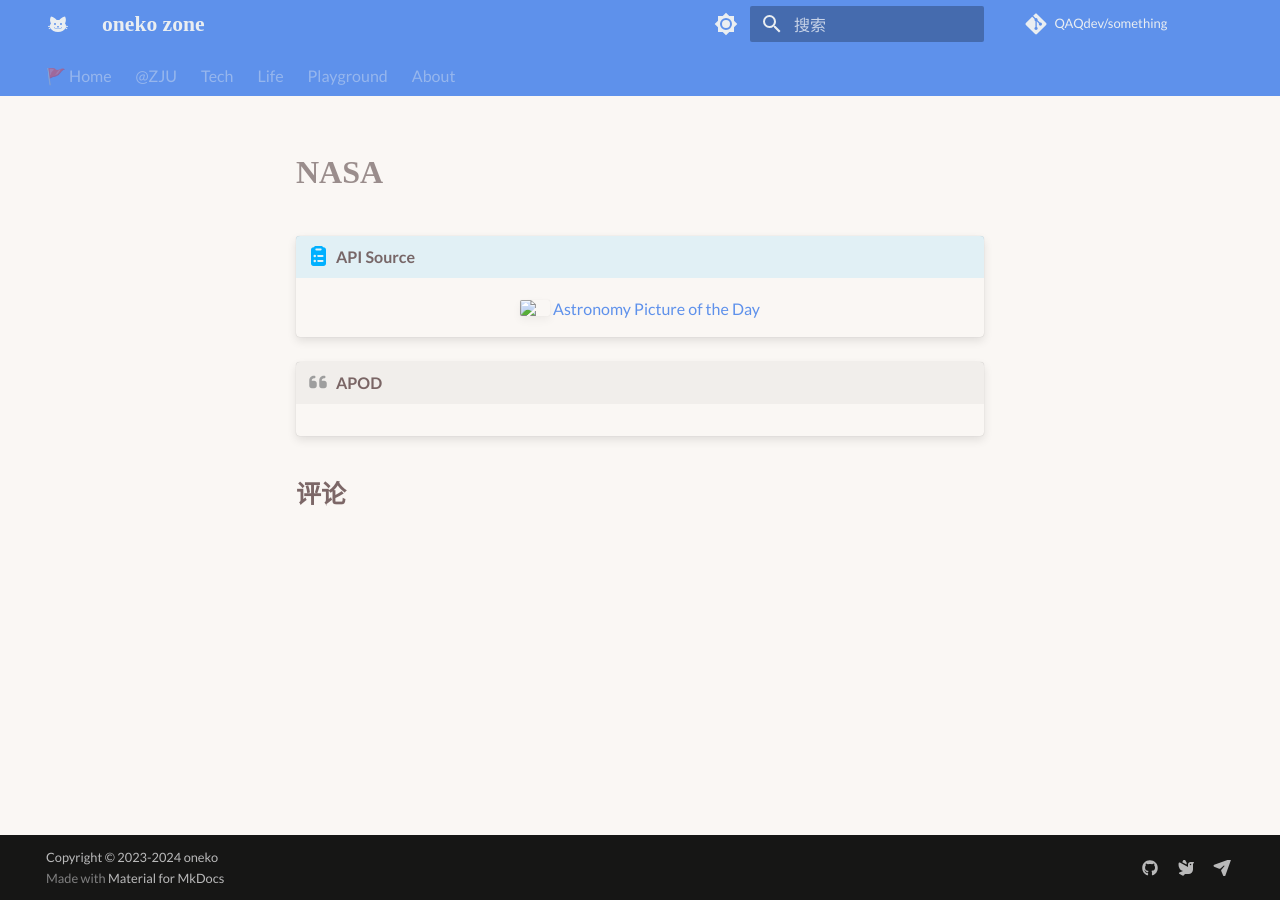
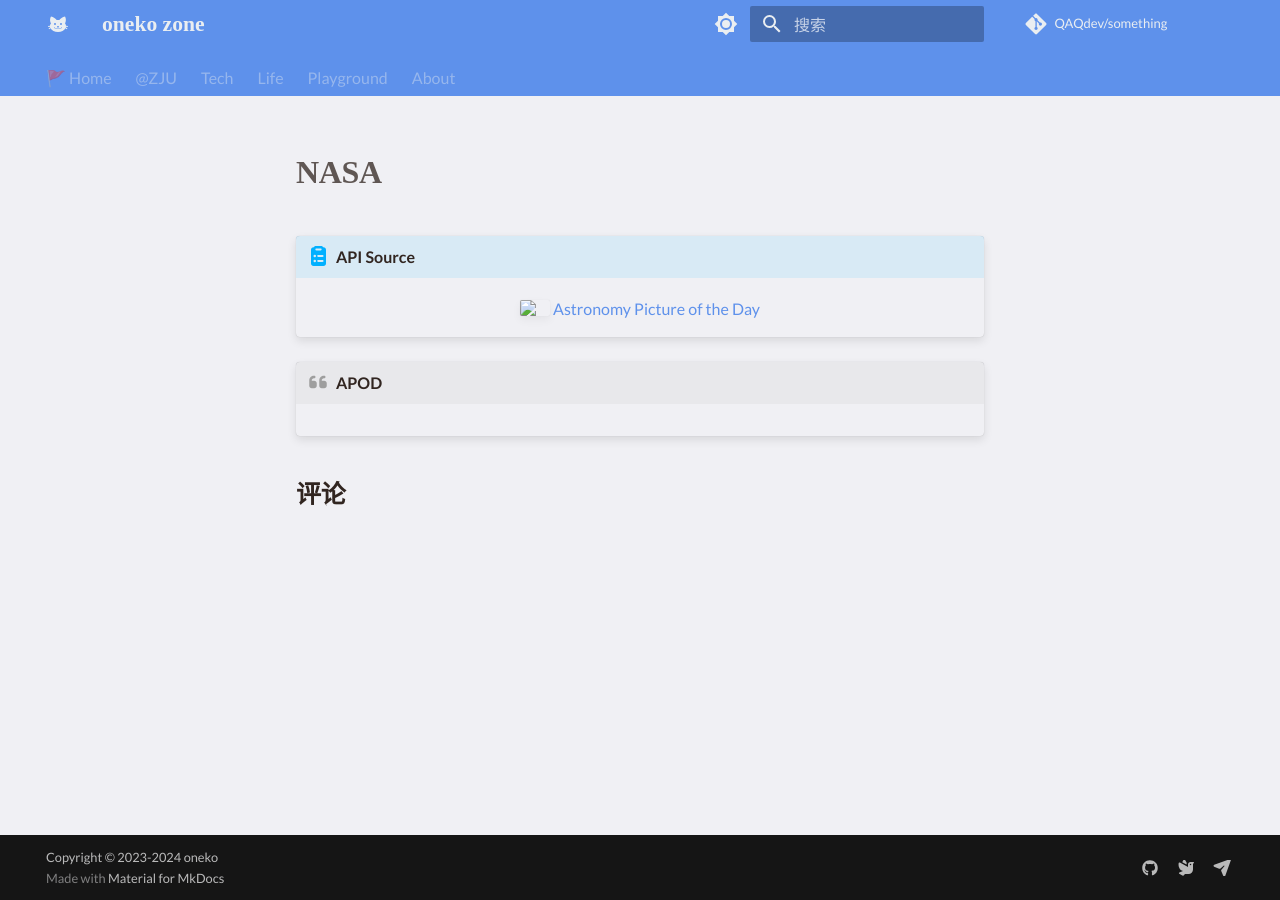
Before and after one commit to QAQdev/notes, an MkDocs documentation site: the page built from docs/Playground/NASA.md, in a window 1280 px wide. Built offline with MkDocs 1.6.1 and Material for MkDocs 9.7.7, drawn with Linux system fonts in a browser that asks for light colours; some web fonts are replaced; comment, search, counter and statistics services are not loaded.

Commit message:
调整css

```diff
--- a/docs/css/extra.css
+++ b/docs/css/extra.css
@@ -57,15 +57,8 @@
     font-weight: 500;
 }
 
-.md-typeset h1,
-.md-typeset h2,
-.md-typeset h3,
-.md-typeset h4 {
-    letter-spacing: 0;
-}
-
 li {
-    line-height: 1.2;
+    line-height: 1.5;
 }
 
 .md-tabs__link--active,
@@ -106,11 +99,11 @@
 
 :root,
 [data-md-color-scheme=default] {
-    --md-default-fg-color: rgba(88, 63, 63, 0.78);
-    --md-default-fg-color--light: rgba(72, 52, 52, .54);
-    --md-default-fg-color--lighter: rgba(72, 52, 52, .32);
-    --md-default-fg-color--lightest: rgba(72, 52, 52, .27);
-    --md-default-bg-color: #faf7f4;
+    --md-default-fg-color: rgba(49, 37, 32, 1);
+    --md-default-fg-color--light: rgba(59, 47, 42, 0.8);
+    --md-default-fg-color--lighter: rgba(69, 57, 52, 0.6);
+    --md-default-fg-color--lightest: rgba(79, 67, 62, 0.4);
+    --md-default-bg-color: #f0f0f4;
     --md-default-bg-color--light: hsla(0, 0%, 100%, 0.7);
     --md-default-bg-color--lighter: hsla(0, 0%, 100%, .3);
     --md-default-bg-color--lightest: hsla(0, 0%, 100%, .12);
```
Also changed, not shown: docs/index.md (+1 -1 lines).
